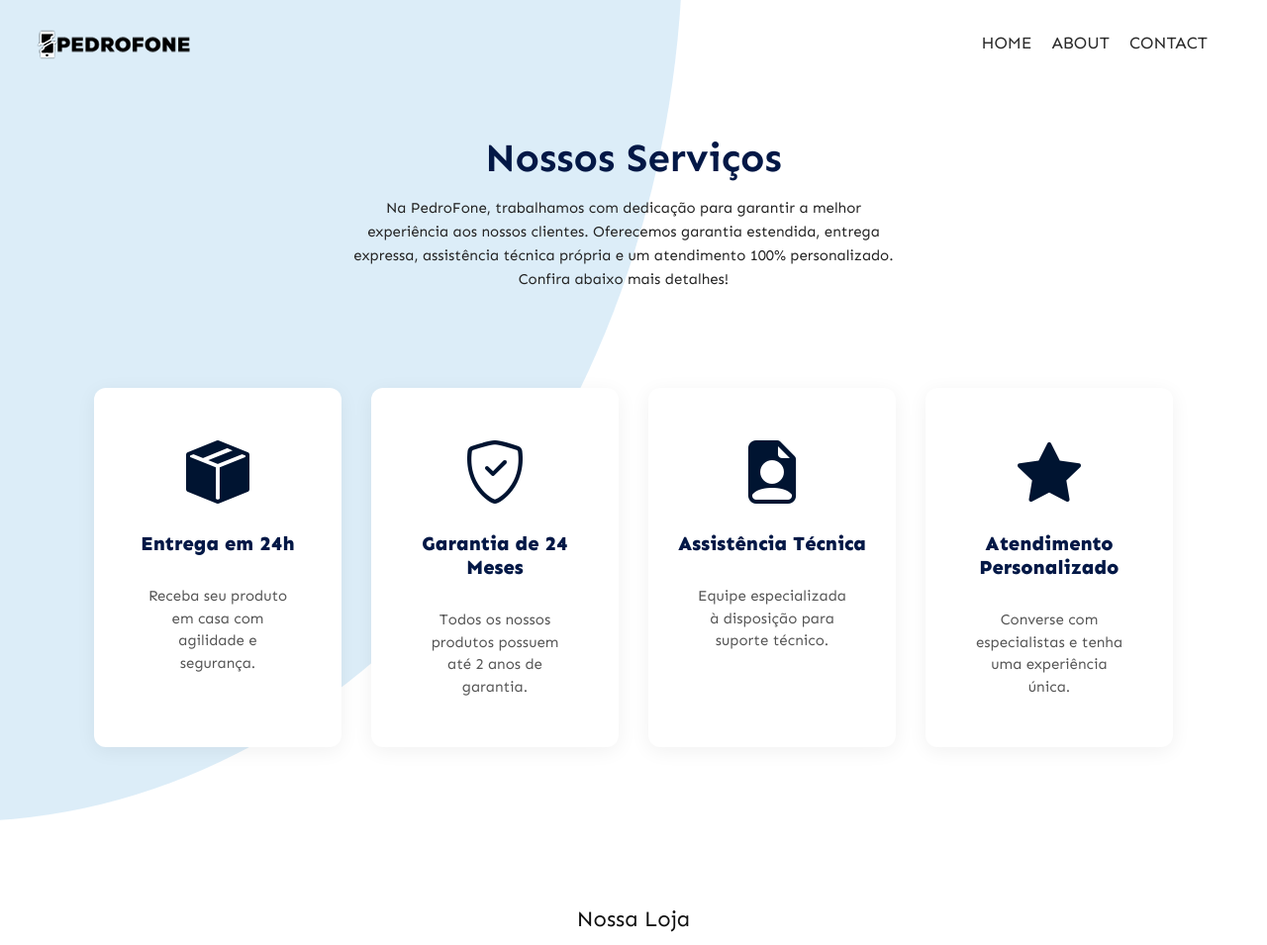
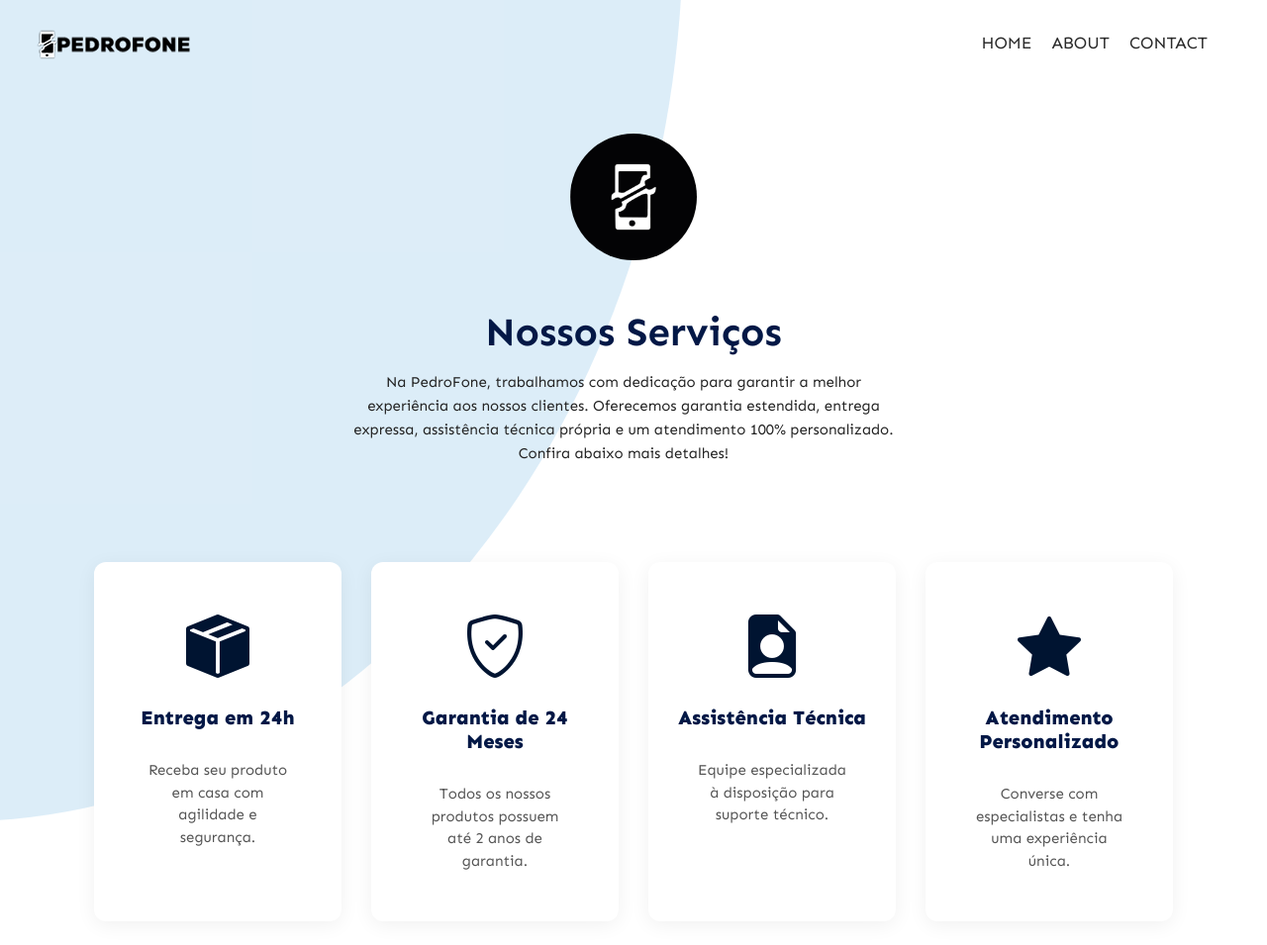
Before and after one commit to CodeBy-Ryan/landingpage_Cell, a plain HTML site: page services.html in a window 1280 px wide. Shown: the top 955 px of the page at 99% size. Drawn offline with nearby package versions, Linux system fonts and the light colour scheme; a script that the page names is missing; files whose address does not match are found by name.

Commit message:
Adicionando css

```diff
--- a/css/style.css
+++ b/css/style.css
@@ -521,6 +521,12 @@ button {
 }
 
 /* service.html arquivo start */
+
+.logocell {
+  width: 8rem;
+  border-radius: 50%;
+  margin-bottom: 3rem;
+}
 
 .text3 {
   display: flex;
--- a/services.html
+++ b/services.html
@@ -69,6 +69,8 @@
     <!-- header section end -->
     <!-- services section start -->
     <div class="container mt-5 services_page text3">
+
+      <img class="logocell" src="./images/IMG CELL.jpg" alt="Logo" />
 
       <h1 class="services_taital text-center mb-4">
       Nossos Serviços
```
